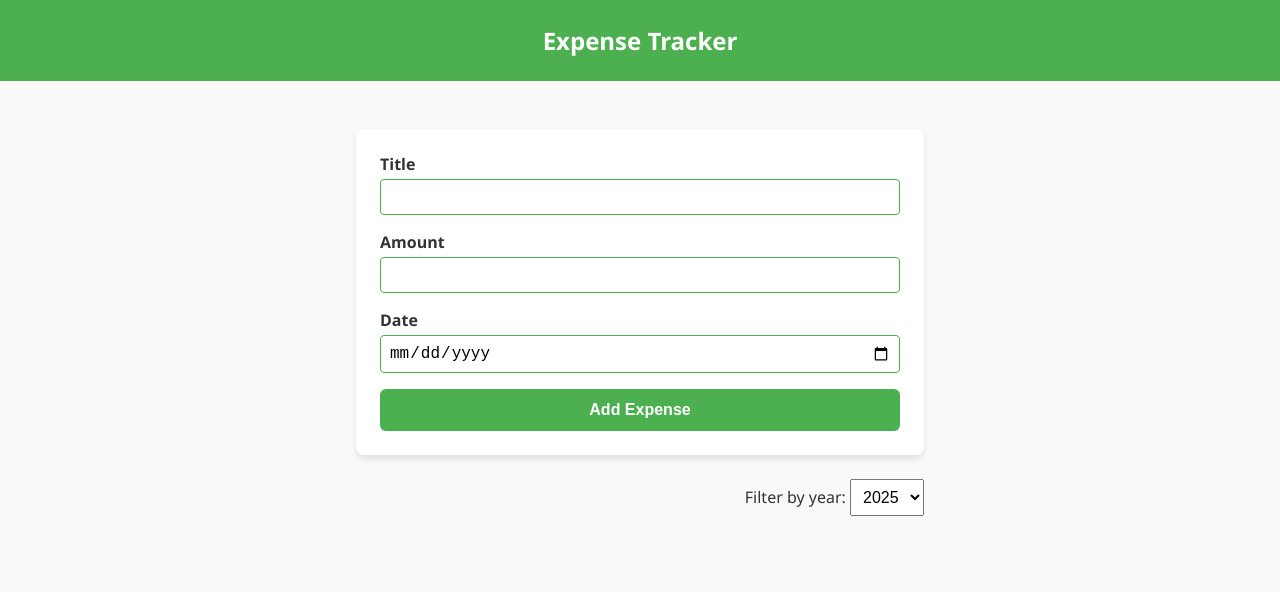
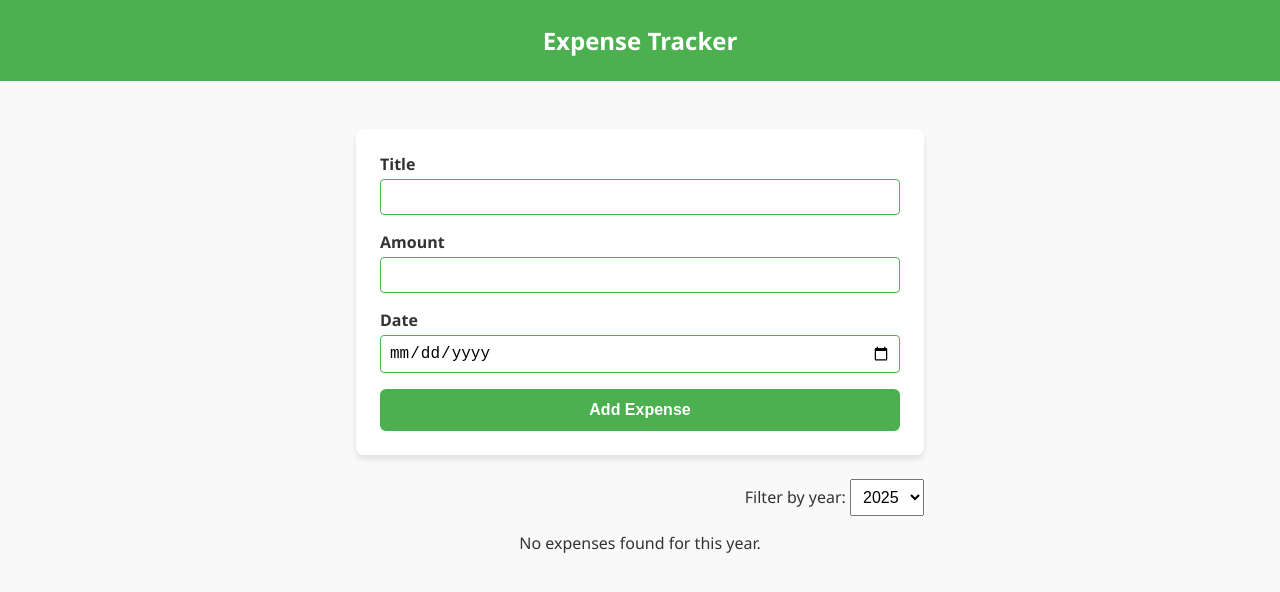
Before and after one commit to Dor-Ka/frontend-react-expense-tracker, a React (Vite) app: page / in a window 1280 px wide. Shown: the top 592 px of the page. Built offline with nearby package versions, Linux system fonts and the light colour scheme.

Commit message:
feat: display message when no expenses are found for selected year

```diff
--- a/src/features/expenses/ExpenseList/ExpenseList.jsx
+++ b/src/features/expenses/ExpenseList/ExpenseList.jsx
@@ -1,7 +1,11 @@
-import { ListWrapper } from "./ExpenseListStyles";
+import { ListWrapper, Message } from "./ExpenseListStyles";
 import ExpenseItem from "../ExpenseItem/ExpenseItem";
 
 const ExpenseList = ({ expenses }) => {
+  if (expenses.length === 0) {
+    return <Message>No expenses found for this year.</Message>;
+  }
+
   return (
     <ListWrapper>
       {expenses.map((expense) => (
--- a/src/features/expenses/ExpenseList/ExpenseListStyles.js
+++ b/src/features/expenses/ExpenseList/ExpenseListStyles.js
@@ -8,3 +8,9 @@ export const ListWrapper = styled.ul`
   flex-direction: column;
   gap: 1rem;
 `;
+
+export const Message = styled.p`
+  text-align: center;
+  color: ${({ theme }) => theme.colors.gray};
+  margin-top: 1rem;
+`;
```
